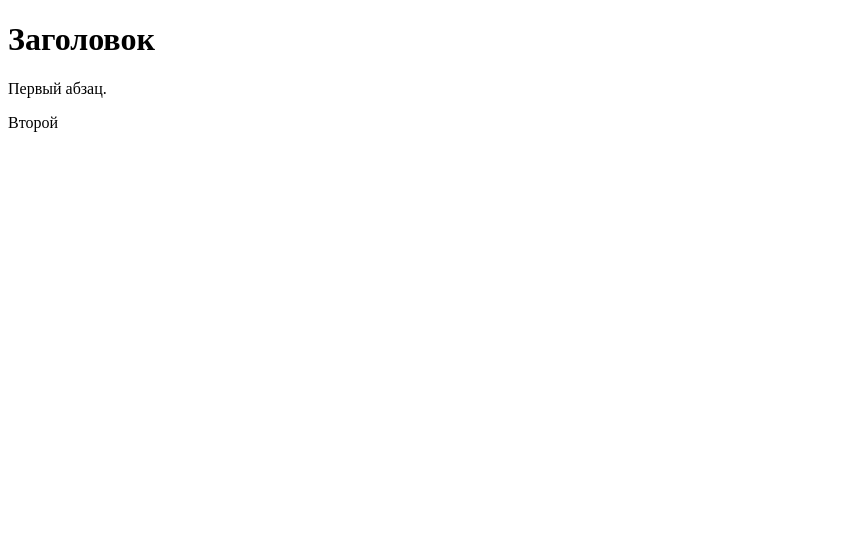
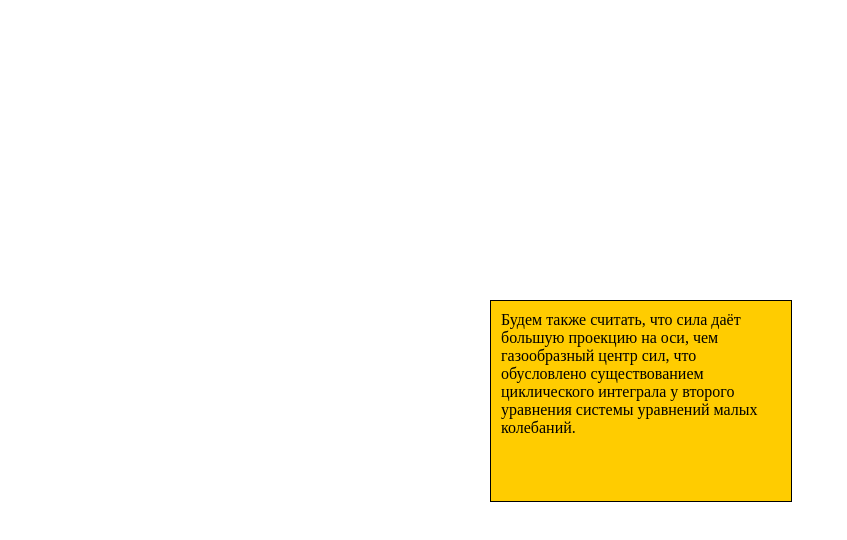
Before and after one commit to Maks1988666/myproject, a plain HTML site: page index.html in a window 1280 px wide. Shown: the whole page, without its empty margins (0-847 px from the left). Drawn offline with Linux system fonts and the light colour scheme.

Commit message:
branch master +alignment

```diff
--- a/index.html
+++ b/index.html
@@ -2,11 +2,28 @@
 <html lang="ru">
     <head>
         <meta http-equiv="Content-Type" content="text/html; charseft=utf-8">
+        <title>Выравнивание по центру</title>
+            <style>
+                #centerLayer {
+                    position: absolute;
+                    width: 280px;
+                    height: 180px;
+                    left: 50%;
+                    top: 50%;
+                    margin-left: -150px;
+                    margin-top: -100px;
+                    background: #fc0;
+                    border: solid 1px black;
+                    padding: 10px;
+                    overflow: auto;
+                }
+            </style>
     </head>
     <body>
-        <h1>Заголовок</h1>
-        <!-- комментарий -->
-        <p>Первый абзац.</p>
-        <p>Второй</p>
+       <div id="centerLayer">
+        Будем также считать, что сила даёт большую проекцию на оси, чем газообразный
+        центр сил, что обусловлено существованием циклического интеграла у второго
+        уравнения системы уравнений малых колебаний.
+       </div>
     </body>
 </html>
```
